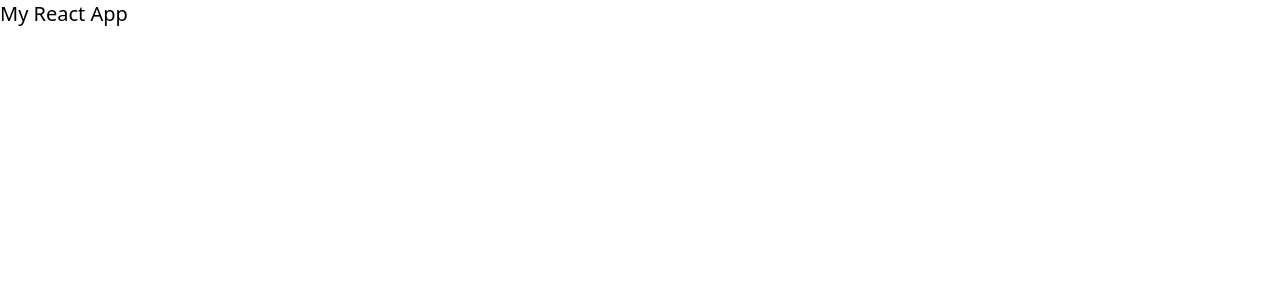
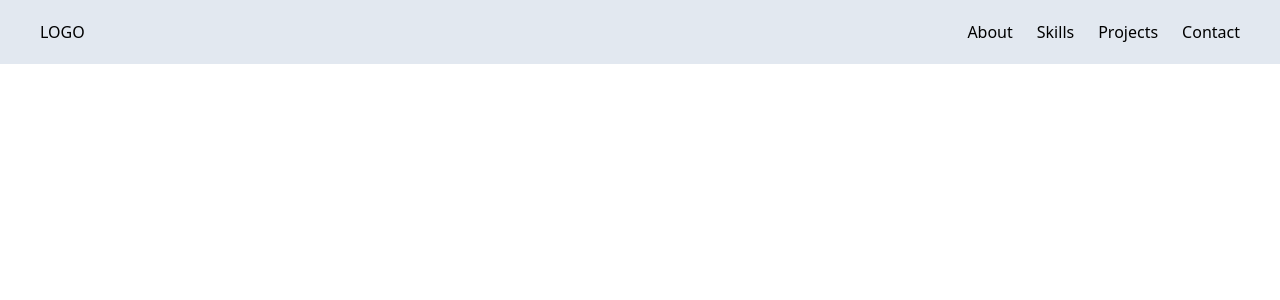
Before and after one commit to sumedh-inamdar/personal-portfolio, a React app: page / in a window 1280 px wide. Shown: the top 300 px of the page. Built offline with nearby package versions, Linux system fonts and the light colour scheme.

Commit message:
Created Menu and Header components

```diff
--- a/src/components/App.tsx
+++ b/src/components/App.tsx
@@ -1,9 +1,10 @@
 import React from 'react';
+import Header from './header/Header';
 
 export default function App() {
   return (
     <div>
-      <h1 className="text-xl">My React App</h1>
+      <Header />
     </div>
   );
 }
--- /dev/null
+++ b/src/components/header/Header.tsx
@@ -0,0 +1,11 @@
+import React from 'react';
+import Menu from './Menu';
+
+export default function Header() {
+  return (
+    <header className="h-16 bg-slate-200 flex justify-between px-10 items-center">
+      <div>LOGO</div>
+      <Menu />
+    </header>
+  );
+}
--- /dev/null
+++ b/src/components/header/Menu.tsx
@@ -0,0 +1,14 @@
+import React from 'react';
+
+export default function Menu() {
+  return (
+    <nav>
+      <ul className="flex space-x-6">
+        <li>About</li>
+        <li>Skills</li>
+        <li>Projects</li>
+        <li>Contact</li>
+      </ul>
+    </nav>
+  );
+}
--- a/src/index.html
+++ b/src/index.html
@@ -4,7 +4,7 @@
     <meta charset="UTF-8" />
     <meta http-equiv="X-UA-Compatible" content="IE=edge" />
     <meta name="viewport" content="width=device-width, initial-scale=1.0" />
-    <title>My React App</title>
+    <title>Sumedh's Personal Portfolio</title>
   </head>
   <body>
     <div id="root"></div>
```
